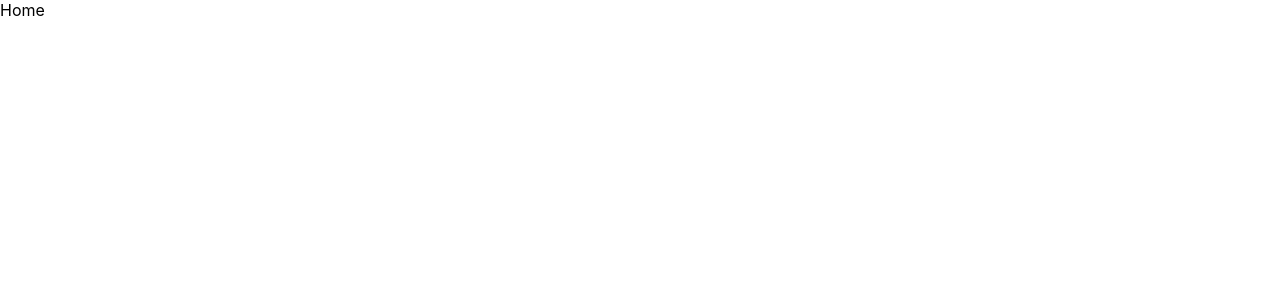
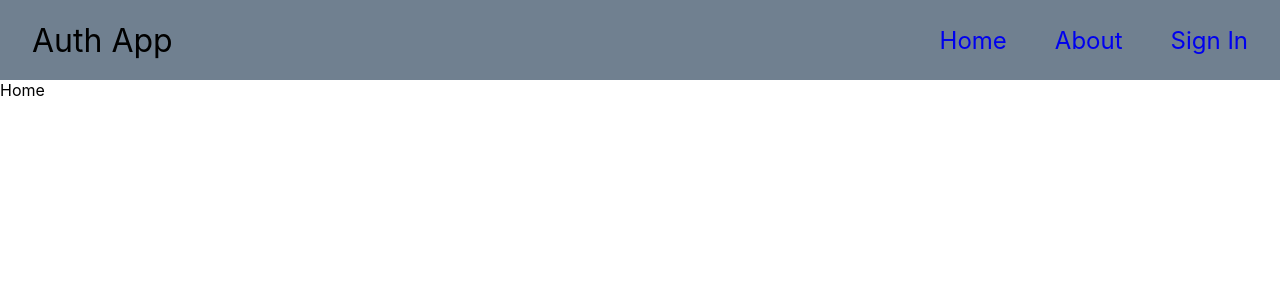
Before and after one commit to aramind/mern-auth, a React (Create React App) app in the folder client/: page / in a window 1280 px wide. Shown: the top 300 px of the page. Built offline with nearby package versions, Linux system fonts and the light colour scheme.

Commit message:
feat: adding the header with navlinks

```diff
--- a/client/src/App.css
+++ b/client/src/App.css
@@ -1,38 +1,7 @@
-.App {
-  text-align: center;
+ul {
+  list-style-type: none;
 }
 
-.App-logo {
-  height: 40vmin;
-  pointer-events: none;
+ul a {
+  text-decoration: none;
 }
-
-@media (prefers-reduced-motion: no-preference) {
-  .App-logo {
-    animation: App-logo-spin infinite 20s linear;
-  }
-}
-
-.App-header {
-  background-color: #282c34;
-  min-height: 100vh;
-  display: flex;
-  flex-direction: column;
-  align-items: center;
-  justify-content: center;
-  font-size: calc(10px + 2vmin);
-  color: white;
-}
-
-.App-link {
-  color: #61dafb;
-}
-
-@keyframes App-logo-spin {
-  from {
-    transform: rotate(0deg);
-  }
-  to {
-    transform: rotate(360deg);
-  }
-}
--- a/client/src/App.js
+++ b/client/src/App.js
@@ -5,10 +5,12 @@ import About from "./pages/About";
 import Signin from "./pages/Signin";
 import SIgnup from "./pages/SIgnup";
 import Profile from "./pages/Profile";
+import Header from "./components/header/Header";
 
 function App() {
   return (
     <BrowserRouter>
+      <Header />
       <Routes>
         <Route
           path="/"
--- /dev/null
+++ b/client/src/components/header/Header.js
@@ -0,0 +1,24 @@
+import React from "react";
+import "./header.css";
+import { Link, NavLink } from "react-router-dom";
+
+const Header = () => {
+  return (
+    <div className="header">
+      <div className="header__logo">Auth App</div>
+      <ul className="header__navlinks">
+        <NavLink to="/">
+          <li>Home</li>
+        </NavLink>
+        <NavLink to="/about">
+          <li>About</li>
+        </NavLink>
+        <NavLink to="/sign-in">
+          <li>Sign In</li>
+        </NavLink>
+      </ul>
+    </div>
+  );
+};
+
+export default Header;
--- /dev/null
+++ b/client/src/components/header/header.css
@@ -0,0 +1,20 @@
+.header {
+  height: 80px;
+  background-color: slategray;
+  display: flex;
+  justify-content: space-between;
+  align-items: center;
+  padding-inline: 2rem;
+}
+
+.header__logo {
+  font-size: 2rem;
+}
+
+.header__navlinks {
+  display: flex;
+  justify-content: space-between;
+  align-items: center;
+  gap: 3rem;
+  font-size: 1.5rem;
+}
```
